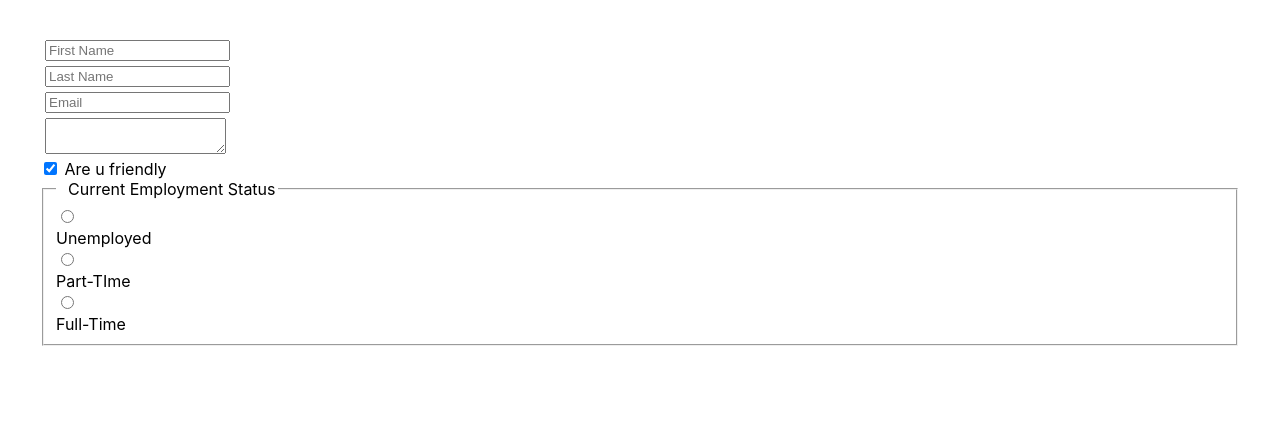
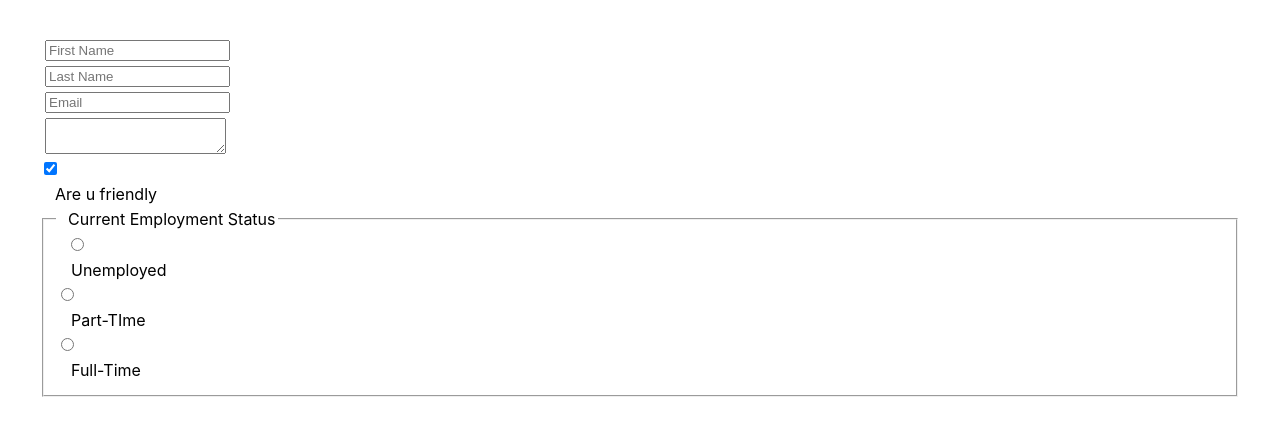
Before and after one commit to Tinady/scrimba-react-course, a React (Create React App) app in the folder memegenerator/: page / in a window 1280 px wide. Shown: the top 436 px of the page. Built offline with nearby package versions, Linux system fonts and the light colour scheme.

Commit message:
Update App.css

```diff
--- a/memegenerator/src/App.css
+++ b/memegenerator/src/App.css
@@ -203,8 +203,14 @@
 
 .form-container input[type="email"],
 .form-container input[type="text"],
-.form-container input[type="radio"],
+
 .form-container textarea{
   margin:5px;
   display: block;
 }
+
+.form-container label
+{
+  margin:5px;
+  display: block;
+}
```
